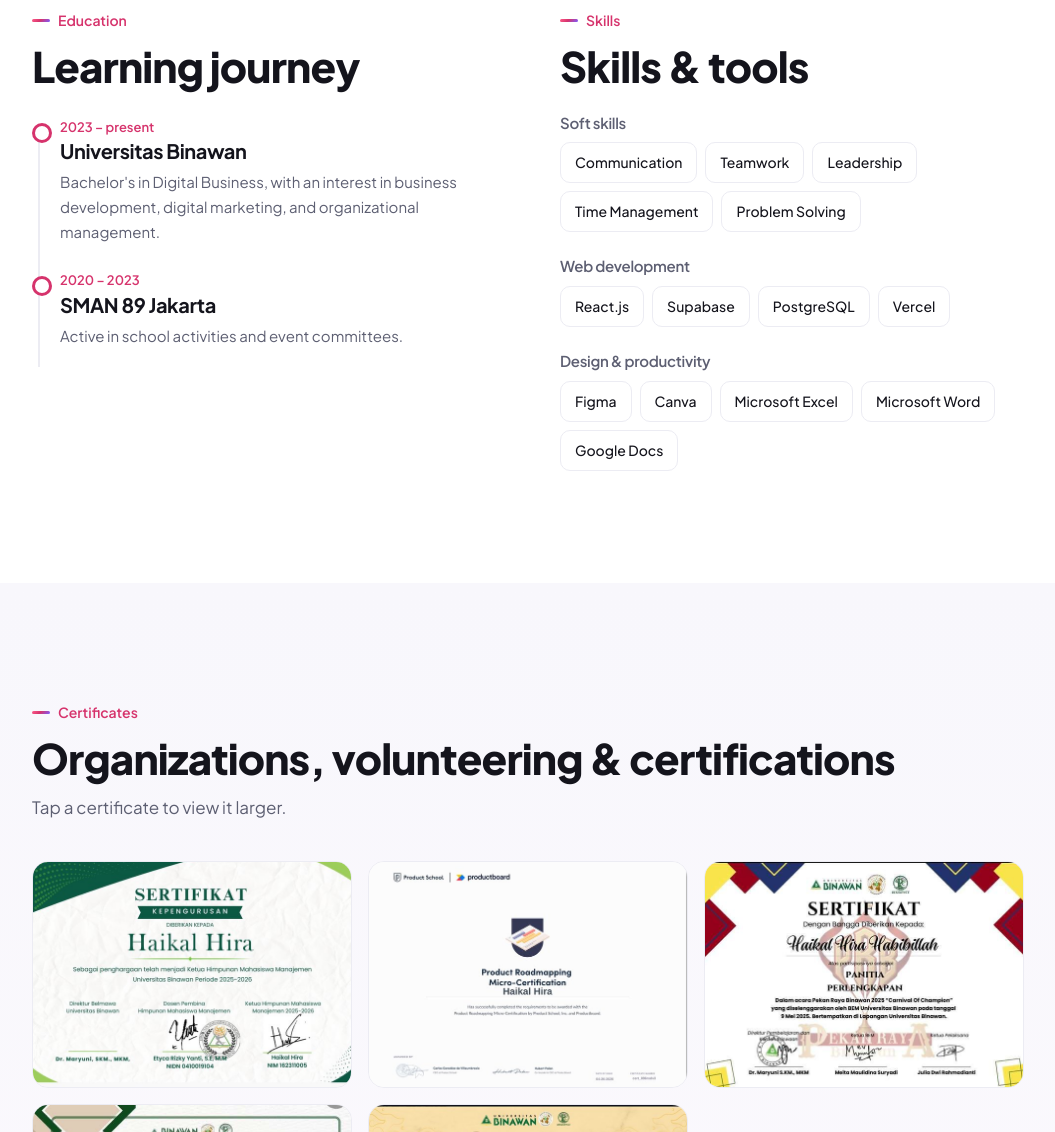
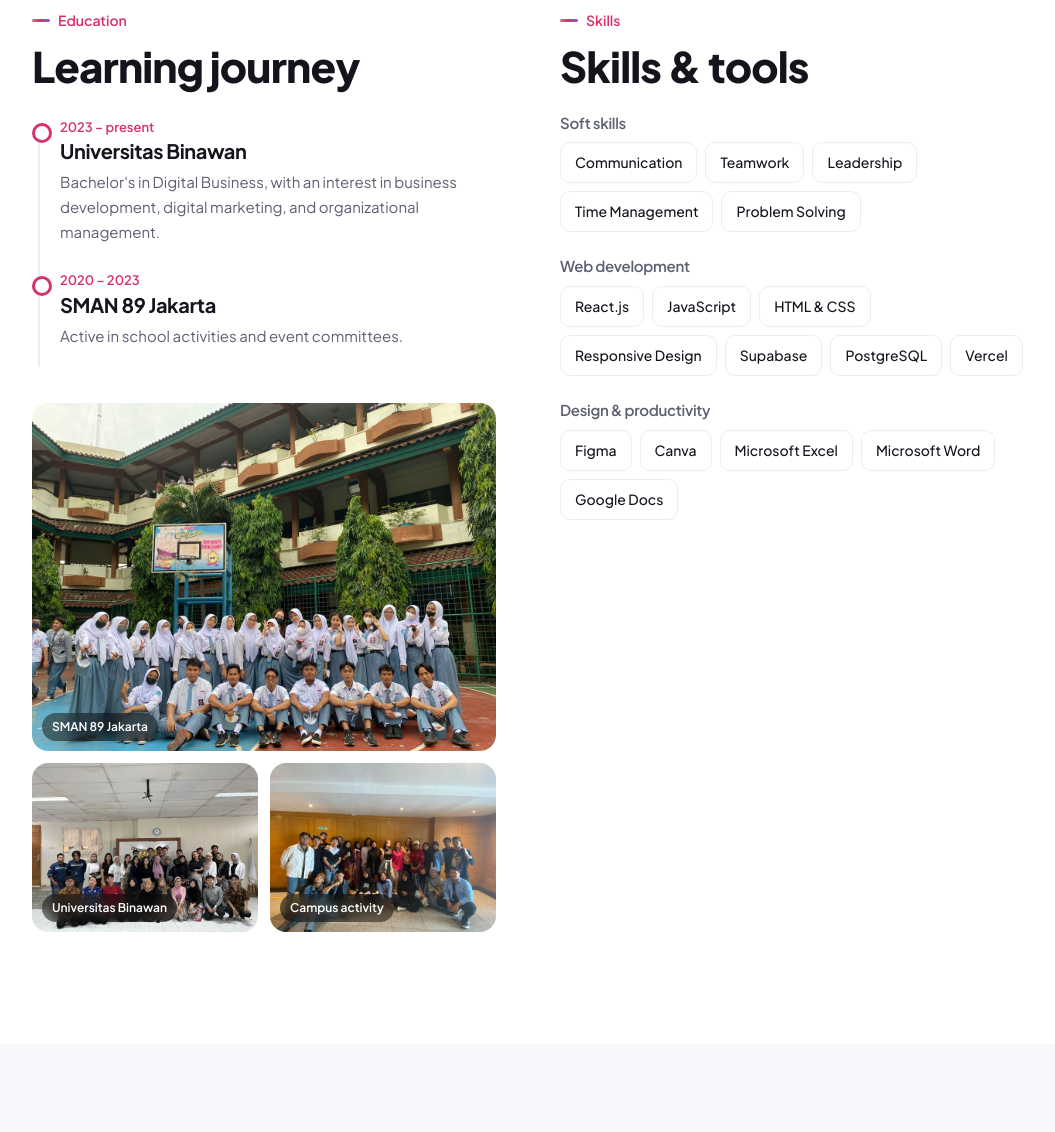
Before and after one commit to haikallhiraa-cloud/haikal-portfolio, a plain HTML site: page index.html in a window 1280 px wide. Shown: the part 5552-6684 px from the top of the page, without its empty margins (112-1167 px from the left). Drawn offline with Linux system fonts and the light colour scheme.

Commit message:
Add education photo gallery and update web development skills (#4)
* Add education photo gallery and expand web development skills

Co-Authored-By: Claude Opus 5.5 <noreply@anthropic.com>
Claude-Session: https://claude.ai/code/session_01Uay9unsqSByntfyjcd1Seo

* Trim web development skills list

Co-Authored-By: Claude Opus 5.5 <noreply@anthropic.com>
Claude-Session: https://claude.ai/code/session_01Uay9unsqSByntfyjcd1Seo

---------

Co-authored-by: Claude <noreply@anthropic.com>

```diff
--- a/index.html
+++ b/index.html
@@ -119,6 +119,9 @@ nav .wrap{display:flex;align-items:center;justify-content:space-between;gap:16px
 .gal img{width:100%;height:100%;aspect-ratio:4/3;object-fit:cover;transition:transform .5s}
 .gal figure:hover img{transform:scale(1.04)}
 .gal figcaption{position:absolute;left:10px;bottom:10px;font-size:12px;font-weight:600;color:#fff;background:rgba(0,0,0,.45);backdrop-filter:blur(6px);padding:4px 10px;border-radius:999px}
+.gal.g3{grid-template-columns:1fr 1fr;margin-top:28px}
+.gal.g3 figure,.gal.g3 figure:nth-child(2){grid-column:span 1}
+.gal.g3 figure:nth-child(1){grid-column:span 2}
 @media(max-width:700px){.gal{grid-template-columns:1fr 1fr}.gal figure,.gal figure:nth-child(1),.gal figure:nth-child(2){grid-column:span 1}.gal figure:nth-child(1){grid-column:span 2}}
 /* education + skills */
 .two{display:grid;grid-template-columns:minmax(0,1fr) minmax(0,1fr);gap:clamp(28px,5vw,64px)}
@@ -373,12 +376,17 @@ footer{padding:28px 0 40px;text-align:center;font-size:13px;color:var(--mute)}
    <div class="it"><div class="yr">2023 – present</div><h3>Universitas Binawan</h3><p>Bachelor's in Digital Business, with an interest in business development, digital marketing, and organizational management.</p></div>
    <div class="it"><div class="yr">2020 – 2023</div><h3>SMAN 89 Jakarta</h3><p>Active in school activities and event committees.</p></div>
   </div>
+  <div class="gal g3">
+  <figure><img src="img/edu1.jpg" alt="Class photo in SMAN 89 Jakarta uniforms" loading="lazy"><figcaption>SMAN 89 Jakarta</figcaption></figure>
+  <figure><img src="img/edu2.jpg" alt="Class photo at Universitas Binawan in batik attire" loading="lazy"><figcaption>Universitas Binawan</figcaption></figure>
+  <figure><img src="img/edu3.jpg" alt="Group photo with classmates at a campus activity" loading="lazy"><figcaption>Campus activity</figcaption></figure>
+  </div>
  </div>
  <div class="rv">
   <span class="eyebrow">Skills</span>
   <h2>Skills &amp; tools</h2>
   <div class="sgroup"><h3>Soft skills</h3><div class="tags"><span>Communication</span><span>Teamwork</span><span>Leadership</span><span>Time Management</span><span>Problem Solving</span></div></div>
-  <div class="sgroup"><h3>Web development</h3><div class="tags"><span>React.js</span><span>Supabase</span><span>PostgreSQL</span><span>Vercel</span></div></div>
+  <div class="sgroup"><h3>Web development</h3><div class="tags"><span>React.js</span><span>JavaScript</span><span>HTML &amp; CSS</span><span>Responsive Design</span><span>Supabase</span><span>PostgreSQL</span><span>Vercel</span></div></div>
   <div class="sgroup"><h3>Design &amp; productivity</h3><div class="tags"><span>Figma</span><span>Canva</span><span>Microsoft Excel</span><span>Microsoft Word</span><span>Google Docs</span></div></div>
  </div>
 </div></section>
```
Also changed, not shown: img/edu1.jpg (added), img/edu2.jpg (added), img/edu3.jpg (added).
